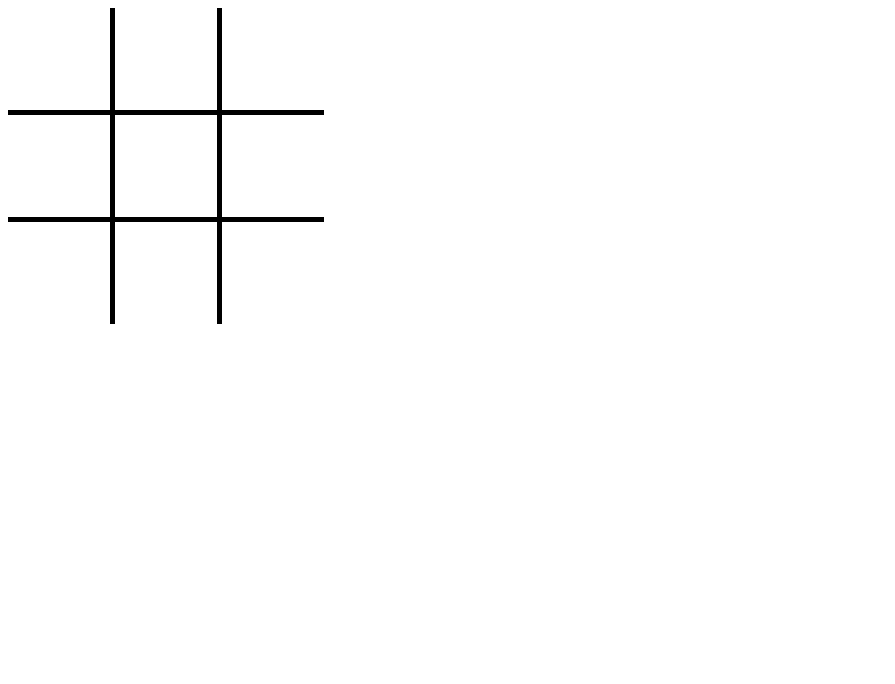
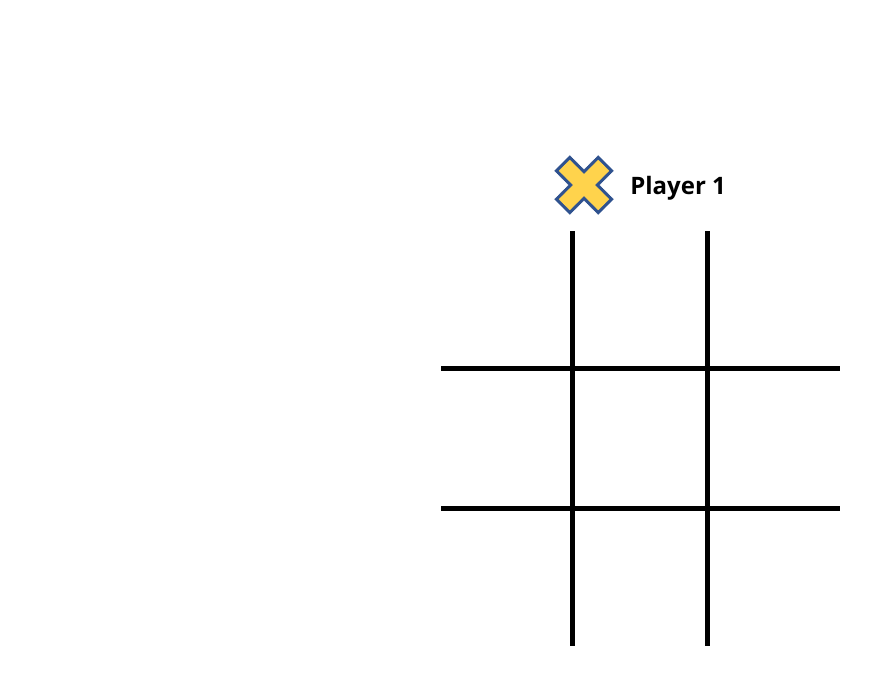
Before and after one commit to Reaper922/TicTacToe_DA, a plain HTML site: page index.html in a window 1280 px wide. Shown: the whole page, without its empty margins (0-895 px from the left). Drawn offline with Linux system fonts and the light colour scheme.

Commit message:
Display Player Label

```diff
--- a/index.html
+++ b/index.html
@@ -11,47 +11,57 @@
 </head>
 
 <body>
+    <div class="player-display">
+        <div class="player-label" id="player1-label">
+            <img src="./img/cross.png" class="player-icon">
+            <span>Player 1</span>
+        </div>
+        <div class="player-label d-none" id="player2-label">
+            <img src="./img/circle.png" class="player-icon">
+            <span>Player 2</span>
+        </div>
+    </div>
     <table>
         <tr>
             <td>
+                <img src="./img/cross.png" class="piece d-none">
                 <img src="./img/circle.png" class="piece d-none">
-                <img src="./img/cross.png" class="piece d-none">
             </td>
             <td>
+                <img src="./img/cross.png" class="piece d-none">
                 <img src="./img/circle.png" class="piece d-none">
-                <img src="./img/cross.png" class="piece d-none">
             </td>
             <td>
+                <img src="./img/cross.png" class="piece d-none">
                 <img src="./img/circle.png" class="piece d-none">
-                <img src="./img/cross.png" class="piece d-none">
             </td>
         </tr>
         <tr>
             <td>
+                <img src="./img/cross.png" class="piece d-none">
                 <img src="./img/circle.png" class="piece d-none">
-                <img src="./img/cross.png" class="piece d-none">
             </td>
             <td>
+                <img src="./img/cross.png" class="piece d-none">
                 <img src="./img/circle.png" class="piece d-none">
-                <img src="./img/cross.png" class="piece d-none">
             </td>
             <td>
+                <img src="./img/cross.png" class="piece d-none">
                 <img src="./img/circle.png" class="piece d-none">
-                <img src="./img/cross.png" class="piece d-none">
             </td>
         </tr>
         <tr>
             <td>
+                <img src="./img/cross.png" class="piece d-none">
                 <img src="./img/circle.png" class="piece d-none">
-                <img src="./img/cross.png" class="piece d-none">
             </td>
             <td>
+                <img src="./img/cross.png" class="piece d-none">
                 <img src="./img/circle.png" class="piece d-none">
-                <img src="./img/cross.png" class="piece d-none">
             </td>
             <td>
+                <img src="./img/cross.png" class="piece d-none">
                 <img src="./img/circle.png" class="piece d-none">
-                <img src="./img/cross.png" class="piece d-none">
             </td>
         </tr>
     </table>
--- a/script.js
+++ b/script.js
@@ -30,6 +30,7 @@ function playerTurn(fieldIndex) {
     setGamePiece(fieldIndex);
     checkWinner();
     changePlayer();
+    changePlayerLabel();
     drawGameBoard();
 }
 
@@ -39,6 +40,19 @@ function setGamePiece(fieldIndex) {
 
 function changePlayer() {
     currentPlayer = currentPlayer === 1 ? 2 : 1;
+}
+
+function changePlayerLabel() {
+    const playerOneLabel = document.getElementById('player1-label');
+    const playerTwoLabel = document.getElementById('player2-label');
+
+    if (currentPlayer === 1) {
+        playerOneLabel.classList.remove('d-none');
+        playerTwoLabel.classList.add('d-none');
+    } else {
+        playerOneLabel.classList.add('d-none');
+        playerTwoLabel.classList.remove('d-none');
+    }
 }
 
 function drawGameBoard() {
@@ -54,33 +68,36 @@ function drawGameBoard() {
 function checkWinner() {
     // Check Horizontal
     if (gameBoard[0] === gameBoard[1] && gameBoard[1] === gameBoard[2] && gameBoard[0] != 0) {
-        console.log('winner');
+        console.log('winner', currentPlayer);
     };
     if (gameBoard[3] === gameBoard[4] && gameBoard[4] === gameBoard[5] && gameBoard[3] != 0) {
-        console.log('winner');
+        console.log('winner', currentPlayer);
     };
     if (gameBoard[6] === gameBoard[7] && gameBoard[7] === gameBoard[8]  && gameBoard[6] != 0) {
-        console.log('winner');
+        console.log('winner', currentPlayer);
     };
 
     // Check Vertical
     if (gameBoard[0] === gameBoard[3] && gameBoard[3] === gameBoard[6] && gameBoard[0] != 0) {
-        console.log('winner');
+        console.log('winner', currentPlayer);
     };
     if (gameBoard[1] === gameBoard[4] && gameBoard[4] === gameBoard[7] && gameBoard[1] != 0) {
-        console.log('winner');
+        console.log('winner', currentPlayer);
     };
     if (gameBoard[2] === gameBoard[5] && gameBoard[5] === gameBoard[8] && gameBoard[2] != 0) {
-        console.log('winner');
+        console.log('winner', currentPlayer);
     };
 
     // Check Diagonal
     if (gameBoard[0] === gameBoard[4] && gameBoard[4] === gameBoard[8] && gameBoard[0] != 0) {
-        console.log('winner');
+        console.log('winner', currentPlayer);
     };
     if (gameBoard[2] === gameBoard[4] && gameBoard[4] === gameBoard[6] && gameBoard[2] != 0) {
-        console.log('winner');
+        console.log('winner', currentPlayer);
     };
+
+    // Check Draw
+
 
     // for (let index = 0; index < 3; index++) {
     //     // Check Vertical
--- a/style.css
+++ b/style.css
@@ -1,11 +1,21 @@
+body {
+    display: flex;
+    flex-direction: column;
+    justify-content: center;
+    align-items: center;
+    height: 100vh;
+    margin: 0;
+}
+
 table {
+    width: 399px;
     border-collapse: collapse;
 }
 
 td {
     position: relative;
-    width: 100px;
-    height: 100px;
+    width: 133px;
+    height: 133px;
     text-align: center;
     border: 5px solid black;
     cursor: pointer;
@@ -31,6 +41,10 @@ td:hover {
     background: rgba(0, 0, 0, 0.1)
 }
 
+.d-none {
+    display: none !important;
+}
+
 .piece {
     position: absolute;
     top: 50%;
@@ -40,6 +54,29 @@ td:hover {
     height: 80px;
 }
 
-.d-none {
-    display: none;
+.player-display {
+    display: inline-flex;
+    margin-bottom: 16px;
 }
+
+.player-label {
+    display: flex;
+    align-items: center;
+    margin: 0 16px;
+}
+
+.player-label img {
+    margin-right: 16px;
+}
+
+.player-label span {
+    font-family: 'Segoe UI', Tahoma, Geneva, Verdana, sans-serif;
+    font-size: 24px;
+    font-weight: bold;
+
+}
+
+.player-icon {
+    width: 60px;
+    height: 60px;
+}
```
